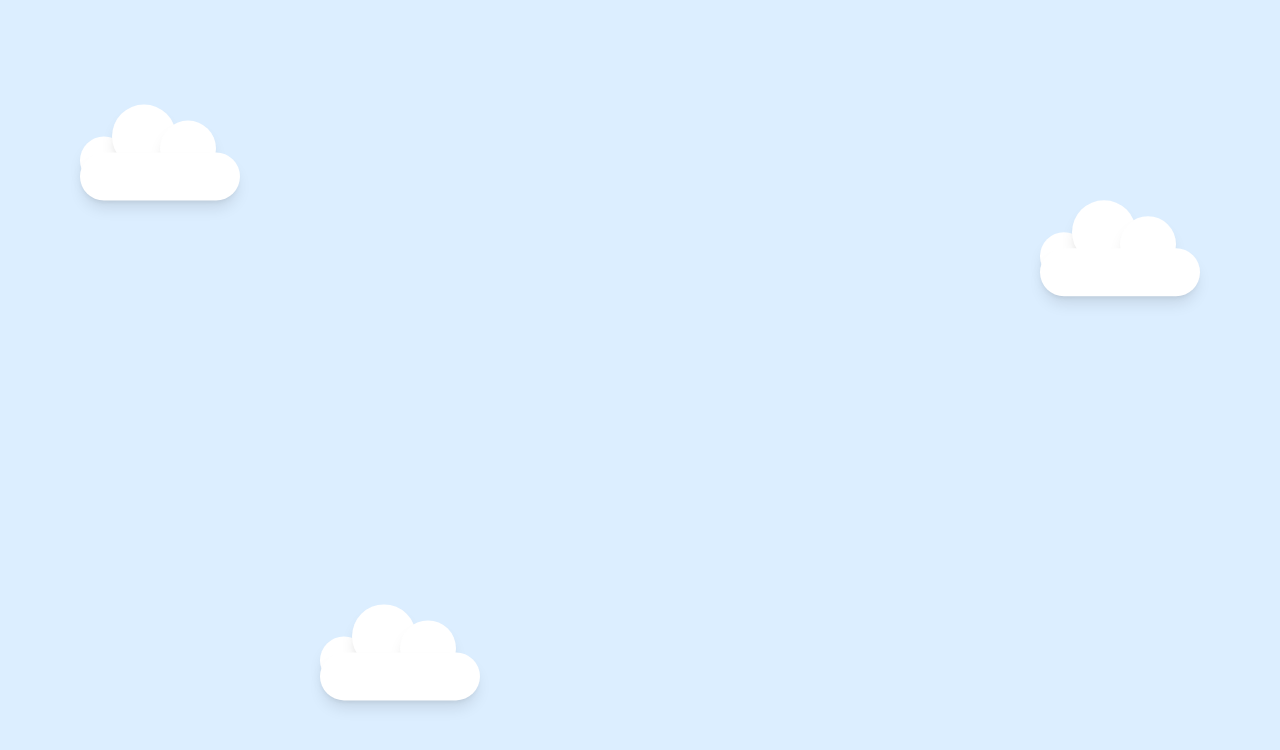
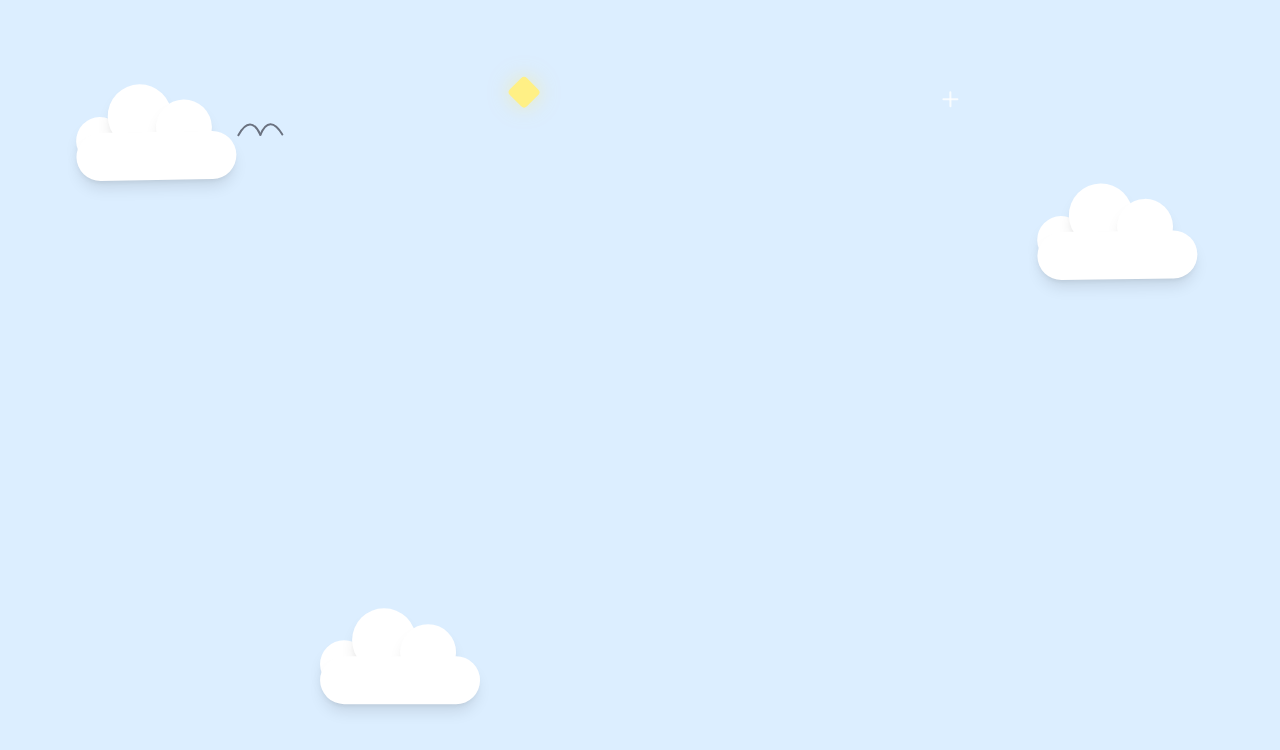
Before and after one commit to thepurplestudios/coded-dreamscapes, a Next.js app: page / in a window 1280 px wide. Shown: the top 750 px of the page. Built offline with nearby package versions, Linux system fonts and the light colour scheme.

Commit message:
feat: add atmospheric sky objects

```diff
--- a/src/components/motion/Float.tsx
+++ b/src/components/motion/Float.tsx
@@ -6,16 +6,23 @@ import { ReactNode } from "react";
 type FloatProps = {
   children: ReactNode;
   delay?: number;
+  duration?: number;
 };
 
-export default function Float({ children, delay = 0 }: FloatProps) {
+export default function Float({
+  children,
+  delay = 0,
+  duration = 8,
+}: FloatProps) {
   return (
     <motion.div
       animate={{
-        y: [-10, 10, -10],
+        y: [-12, 12, -12],
+        x: [-4, 4, -4],
+        rotate: [-1, 1, -1],
       }}
       transition={{
-        duration: 5,
+        duration,
         repeat: Infinity,
         ease: "easeInOut",
         delay,
--- /dev/null
+++ b/src/components/objects/Bird.tsx
@@ -0,0 +1,19 @@
+export default function Bird() {
+  return (
+    <svg width="48" height="24" viewBox="0 0 48 24" fill="none">
+      <path
+        d="M2 18C10 4 18 4 24 18"
+        stroke="#6B7280"
+        strokeWidth="2"
+        strokeLinecap="round"
+      />
+
+      <path
+        d="M24 18C30 4 38 4 46 18"
+        stroke="#6B7280"
+        strokeWidth="2"
+        strokeLinecap="round"
+      />
+    </svg>
+  );
+}
--- a/src/components/objects/Sparkle.tsx
+++ b/src/components/objects/Sparkle.tsx
@@ -0,0 +1,9 @@
+export default function Sparkle() {
+  return (
+    <div className="relative h-4 w-4">
+      <div className="absolute left-1/2 top-0 h-full w-[2px] -translate-x-1/2 rounded-full bg-white/80" />
+
+      <div className="absolute top-1/2 h-[2px] w-full -translate-y-1/2 rounded-full bg-white/80" />
+    </div>
+  );
+}
--- a/src/components/objects/Star.tsx
+++ b/src/components/objects/Star.tsx
@@ -0,0 +1,14 @@
+export default function Star() {
+  return (
+    <div
+      className="
+        h-6
+        w-6
+        rotate-45
+        rounded-sm
+        bg-yellow-200
+        shadow-[0_0_20px_rgba(255,235,120,0.5)]
+      "
+    />
+  );
+}
--- a/src/components/scenes/CloudsScene.tsx
+++ b/src/components/scenes/CloudsScene.tsx
@@ -2,6 +2,9 @@
 
 import Cloud from "@/components/objects/Cloud";
 import Float from "@/components/motion/Float";
+import Star from "@/components/objects/Star";
+import Sparkle from "@/components/objects/Sparkle";
+import Bird from "@/components/objects/Bird";
 
 export default function CloudsScene() {
   return (
@@ -23,6 +26,24 @@ export default function CloudsScene() {
           <Cloud />
         </Float>
       </div>
+
+      <div className="absolute left-60 top-32">
+        <Float delay={0.5}>
+          <Bird />
+        </Float>
+      </div>
+
+      <div className="absolute right-80 top-24">
+        <Float delay={1.5}>
+          <Sparkle />
+        </Float>
+      </div>
+
+      <div className="absolute left-[40%] top-20">
+        <Float delay={2}>
+          <Star />
+        </Float>
+      </div>
     </section>
   );
 }
```
